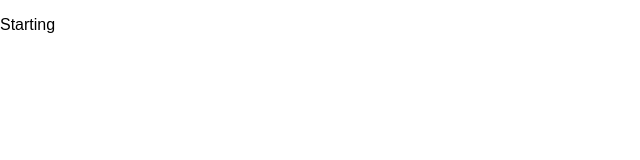
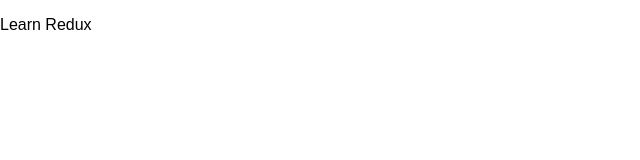
Before and after one commit to adeelibr/learn-redux, a React (Create React App) app: page / in a window 1280 px wide. Shown: the top 160 px of the page, without its empty margins (0-640 px from the left). Built offline with nearby package versions, Linux system fonts and the light colour scheme.

Commit message:
Add reducer and start working with store

```diff
--- a/src/App.js
+++ b/src/App.js
@@ -5,7 +5,7 @@
   render() {
     return (
       <div className="App">
-        <p>Starting</p>
+        <p>Learn Redux</p>
       </div>
     );
   }
--- a/src/ReduxExample.js
+++ b/src/ReduxExample.js
@@ -1,11 +1,27 @@
+// import { createStore } from 'redux';
+
+// console.log('Starting Redux Examples');
+
+// let reducer = ( state = { name: 'Anonymous' }, action) => {
+//     return state;
+// }
+// let store = createStore(reducer);
+
+// let currentState = store.getState();
+// console.log('currentState ', currentState);
+
 import { createStore } from 'redux';
 
-console.log('Starting Redux Examples');
+let stateDefault = {
+    searchText: '',
+    showCompleted: false,
+    todos: []
+};
 
-let reducer = (state = { name: 'Anonymous' }, action) => {
+let reducer = (state=stateDefault, action) => {
     return state;
 }
 let store = createStore(reducer);
 
 let currentState = store.getState();
-console.log('currentState ', currentState);
+console.log('current state of store ', currentState);
```
